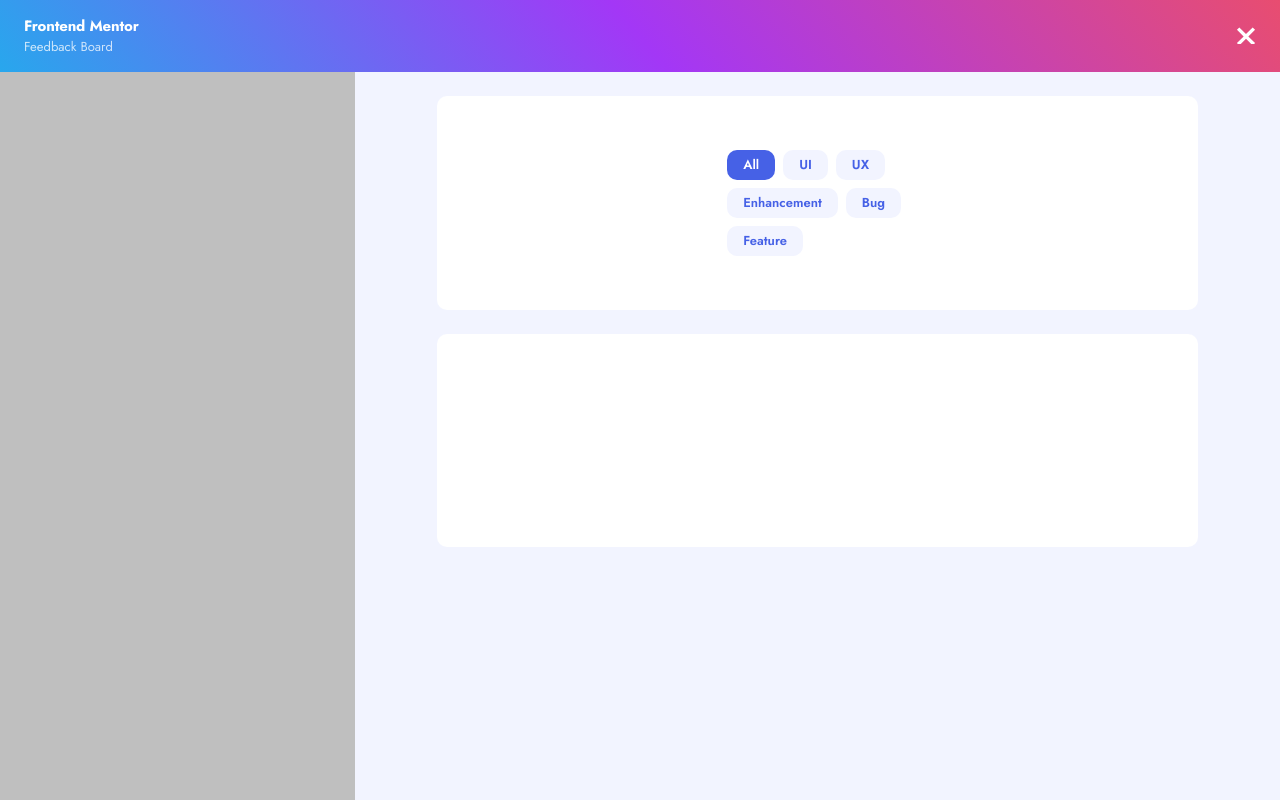
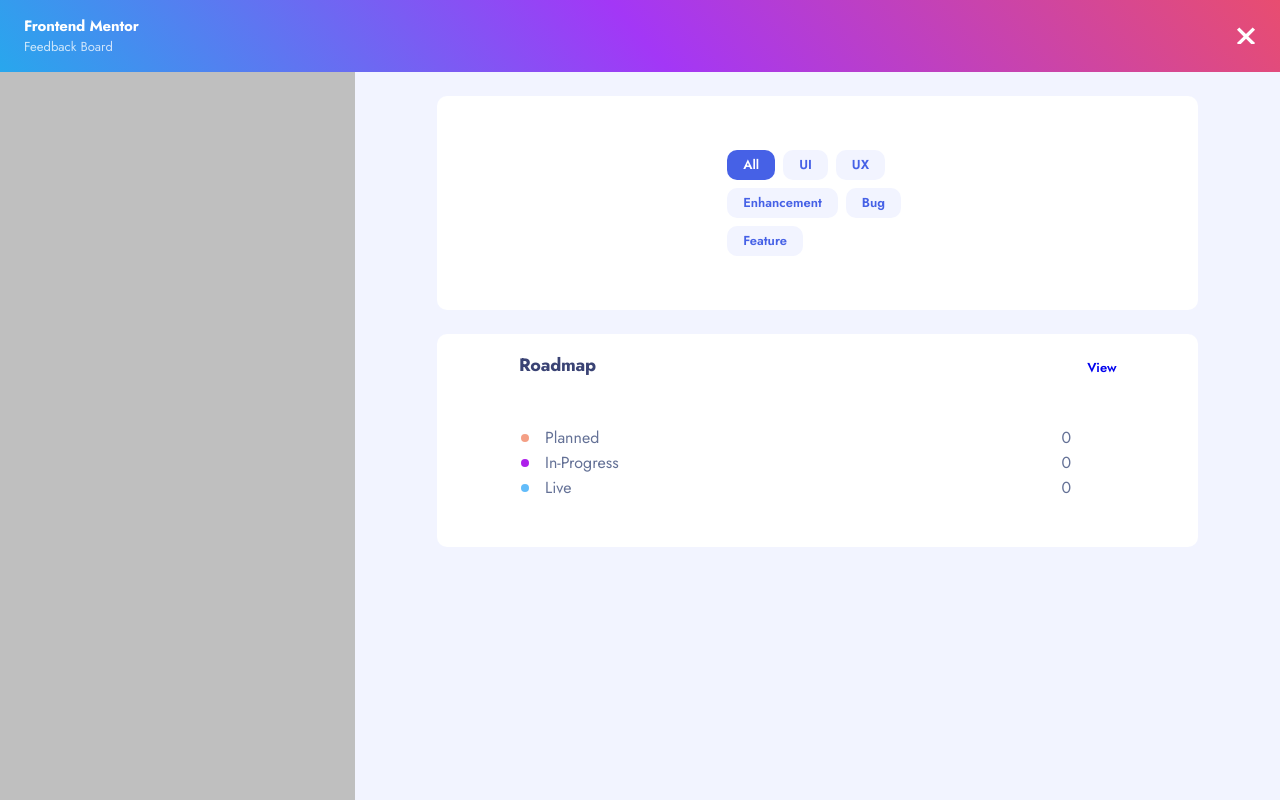
Before and after one commit to dbslapitan/FrontendMentor-ProductFeedback, an Angular app in the folder client/: page / in a window 1280 px wide. Both pictures are taken after a click on the link 1250 px from the left and 36 px from the top of the page. Built offline with nearby package versions, Linux system fonts and the light colour scheme.

Commit message:
Complete UI of roadmap component.

```diff
--- a/client/src/app/navigation/road-map/road-map.component.css
+++ b/client/src/app/navigation/road-map/road-map.component.css
@@ -1,3 +1,49 @@
+a{
+  justify-self: end;
+  align-self: end;
+}
+
+h3{
+  color: var(--3A4374-color);
+}
+
+p{
+  display: inline-flex;
+}
+
+table{
+  margin: auto;
+  width: 78.54%;
+}
+
+td{
+  color: var(--647196-color);
+}
+
+td:nth-child(1) {
+  display: flex;
+  align-items: center;
+  gap: 1rem;
+}
+
+td > div {
+}
+
+tr > th{
+  display: flex;
+  justify-content: space-between;
+  width: 100%;
+}
+
+
+.road-map{
+  display: flex;
+  justify-content: space-between;
+  width: 78.54%;
+  margin: 0 auto;
+  margin-top: 1.1875rem;
+}
+
 .road-map-container{
   background-color: #FFFFFF;
   border-radius: 10px;
@@ -5,3 +51,30 @@
   margin: 1.5rem auto 0 auto;
   width: 82.29%;
 }
+
+.center-table{
+  display: flex;
+  flex-direction: column;
+  height: 100%;
+}
+
+.planned{
+  height: 8px;
+  width: 8px;
+  background-color: var(--F49F85-color);
+  border-radius: 100%;
+}
+
+.in-progress{
+  height: 8px;
+  width: 8px;
+  background-color: var(--AD1FEA-color);
+  border-radius: 100%;
+}
+
+.live{
+  height: 8px;
+  width: 8px;
+  background-color: var(--62BCFA-color);
+  border-radius: 100%;
+}
--- a/client/src/app/navigation/road-map/road-map.component.html
+++ b/client/src/app/navigation/road-map/road-map.component.html
@@ -1,3 +1,36 @@
 <div class="road-map-container">
-
+  <div class="center-table">
+    <div class="road-map">
+      <h3>Roadmap</h3>
+      <a href="#"
+        ><p>View</p>
+      </a>
+    </div>
+    <table>
+      <tr>
+        <td>
+          <div  class="planned"></div><h5>Planned</h5>
+        </td>
+        <td>
+          <h5>0</h5>
+        </td>
+      </tr>
+      <tr>
+        <td>
+          <div class="in-progress"></div><h5>In-Progress</h5>
+        </td>
+        <td>
+          <h5>0</h5>
+        </td>
+      </tr>
+      <tr>
+        <td>
+          <div class="live"></div><h5>Live</h5>
+        </td>
+        <td>
+          <h5>0</h5>
+        </td>
+      </tr>
+    </table>
+  </div>
 </div>
```
